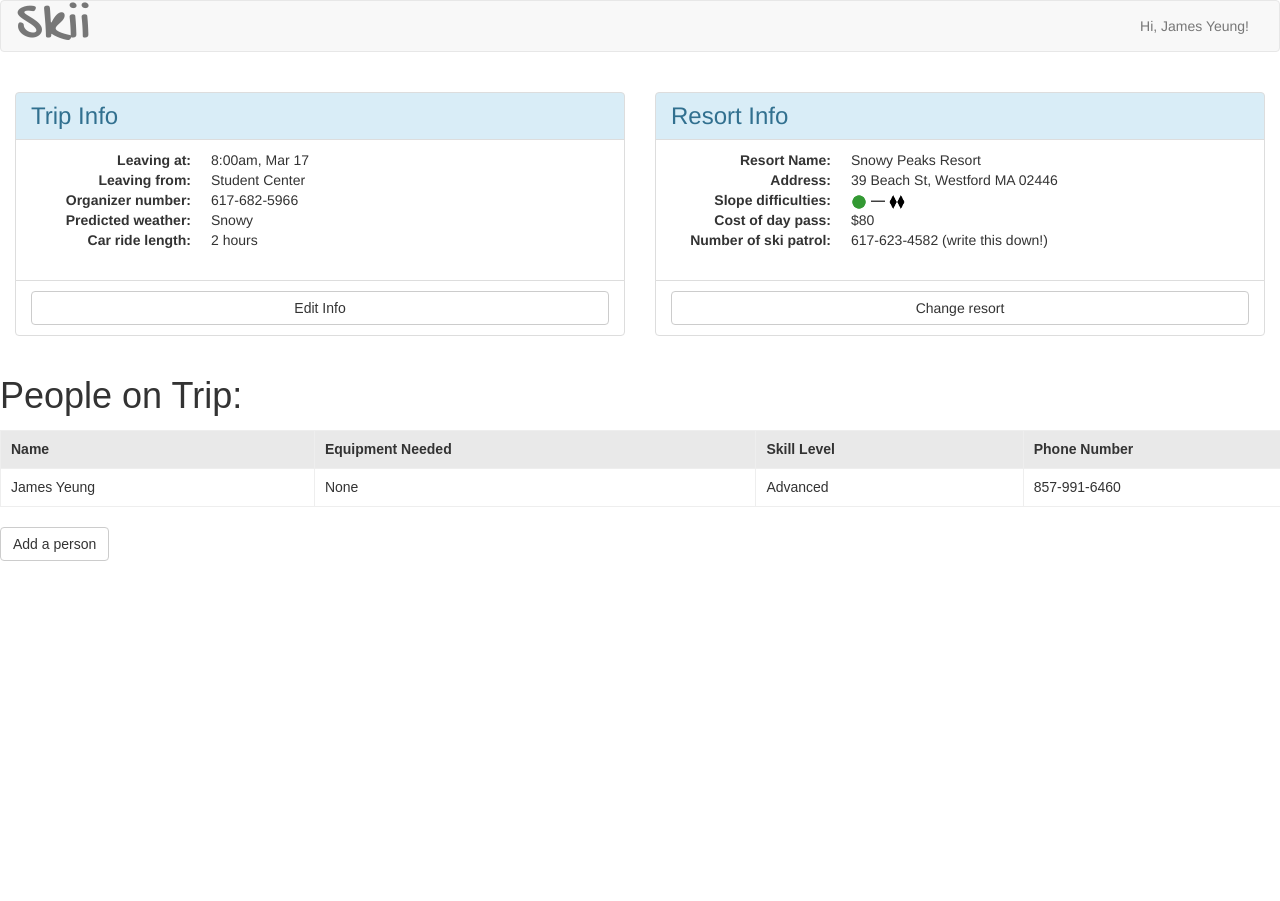
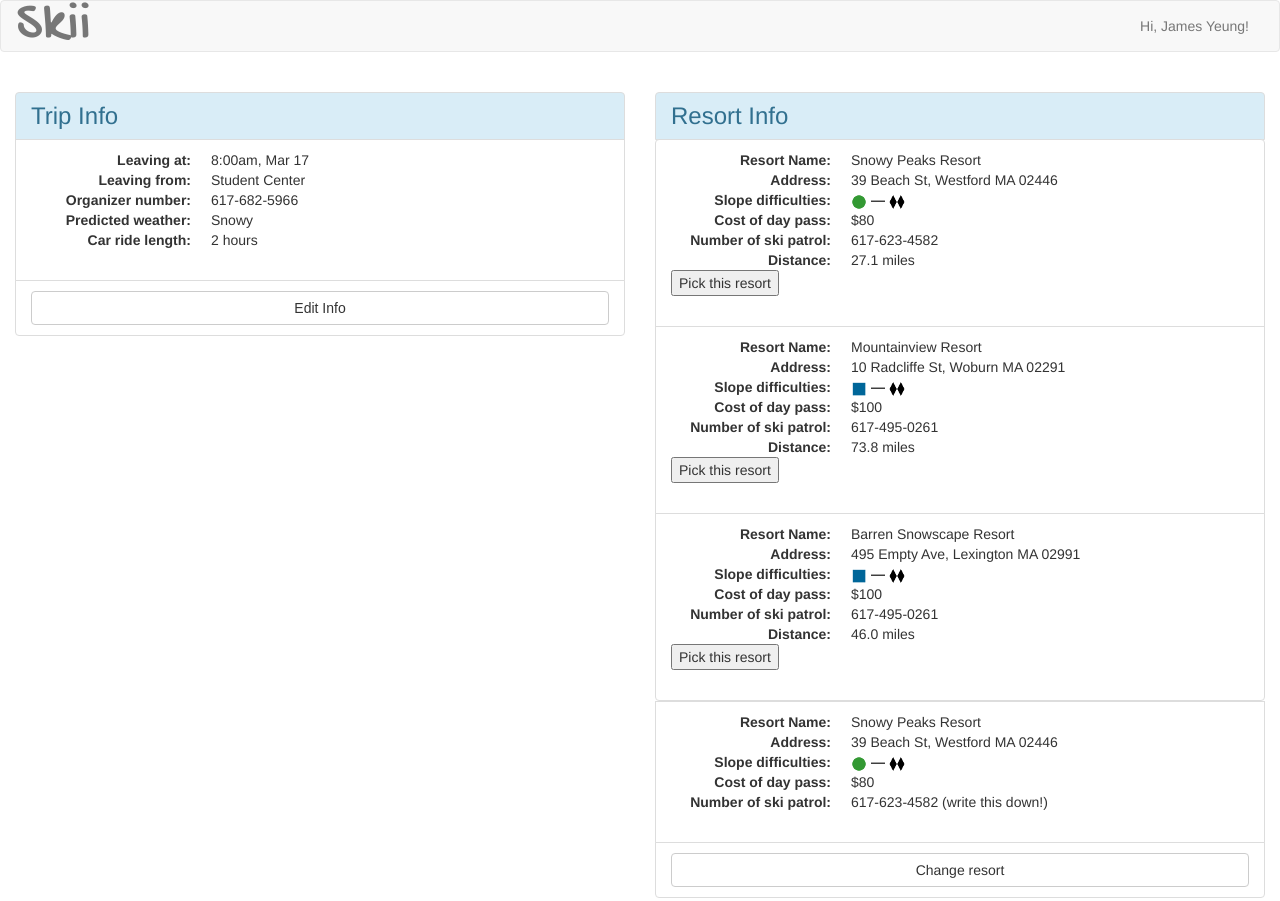
Before and after one commit to jpyeung/piranhamoose, a plain HTML site: page index.html in a window 1280 px wide. Shown: the top 901 px of the page. Before the commit the page ends 800 px from the top, so only its background shows below. Drawn offline with nearby package versions, Linux system fonts and the light colour scheme.

Commit message:
created a form (it's not functional yet)

```diff
--- a/index.html
+++ b/index.html
@@ -77,6 +77,59 @@
         <div class="col-md-6" id="resort_info">
           <ul class="list-group">
             <h3 class="list-group-item list-group-item-info" id="resort_header">Resort Info</h3>
+			    <div id="resort-form" title="Add a person">
+					<div class="list-group-item">
+					  <dl class="dl-horizontal">
+						<dt>Resort Name:</dt>
+						<dd id="resort_name">Snowy Peaks Resort</dd>
+						<dt>Address:</dt>
+						<dd id="resort_address">39 Beach St, Westford MA 02446</dd>
+						<dt>Slope difficulties:</dt>
+						<dd id="resort_difficulty"><img src="images/green_circle_16x16.png" alt="green circle"><b> &mdash; </b><img src="images/double_black_diamond_16x16.png" alt="double black diamond"></dd>
+						<dt>Cost of day pass:</dt>
+						<dd id="resort_price">$80</dd>
+						<dt>Number of ski patrol:</dt>
+						<dd><span id="ski_patrol_number">617-623-4582</span></dd>
+						<dt>Distance:</dt>
+						<dd id="resort_distance">27.1 miles</dd>
+						<input type="button" name="snowy_peaks_button" id="snowy_peaks_button" value="Pick this resort" />
+					  </dl>
+					</div>
+					<div class="list-group-item">
+					  <dl class="dl-horizontal">
+						<dt>Resort Name:</dt>
+						<dd id="resort_name">Mountainview Resort</dd>
+						<dt>Address:</dt>
+						<dd id="resort_address">10 Radcliffe St, Woburn MA 02291</dd>
+						<dt>Slope difficulties:</dt>
+						<dd id="resort_difficulty"><img src="images/blue_square_16x16.png" alt="blue circle"><b> &mdash; </b><img src="images/double_black_diamond_16x16.png" alt="double black diamond"></dd>
+						<dt>Cost of day pass:</dt>
+						<dd id="resort_price">$100</dd>
+						<dt>Number of ski patrol:</dt>
+						<dd><span id="ski_patrol_number">617-495-0261</span></dd>
+						<dt>Distance:</dt>
+						<dd id="resort_distance">73.8 miles</dd>
+						<input type="button" name="mountainview_button" id="mountainview_button" value="Pick this resort" />
+					  </dl>
+					</div>
+					<div class="list-group-item">
+					  <dl class="dl-horizontal">
+						<dt>Resort Name:</dt>
+						<dd id="resort_name">Barren Snowscape Resort</dd>
+						<dt>Address:</dt>
+						<dd id="resort_address">495 Empty Ave, Lexington MA 02991</dd>
+						<dt>Slope difficulties:</dt>
+						<dd id="resort_difficulty"><img src="images/blue_square_16x16.png" alt="blue circle"><b> &mdash; </b><img src="images/double_black_diamond_16x16.png" alt="double black diamond"></dd>
+						<dt>Cost of day pass:</dt>
+						<dd id="resort_price">$100</dd>
+						<dt>Number of ski patrol:</dt>
+						<dd><span id="ski_patrol_number">617-495-0261</span></dd>
+						<dt>Distance:</dt>
+						<dd id="resort_distance">46.0 miles</dd>
+						<input type="button" name="barren_snowscape_button" id="barren_snowscape_button" value="Pick this resort" />
+					  </dl>
+					</div>
+                </div>
             <div class="list-group-item">
               <dl class="dl-horizontal">
                 <dt>Resort Name:</dt>
--- a/index.js
+++ b/index.js
@@ -2,6 +2,37 @@
 // has finished loading in the browser.
 
 $(document).ready(function() {
+
+	var resort_dialog = function () {
+		var dlg = $("#resort-form").clone();
+        var leaving_at = dlg.find(("#leaving_at")),
+            leaving_from = dlg.find(("#leaving_from")),
+            organizer_number = dlg.find(("#organizer_number"));
+        var config = {
+            autoOpen: true,
+            height: 600,
+            width: 700,
+            modal: true,
+            buttons: {
+                "Save": save_data,
+                    "Cancel": function () {
+                    dlg.dialog("close");
+                }
+            },
+            close: function () {
+                dlg.remove();
+            }
+        };
+        config.title = "Edit trip information";
+        dlg.dialog(config);
+
+        function save_data() {
+        	$("#leaving_at_val").text(leaving_at.val());
+        	$("#leaving_from_val").text(leaving_from.val());
+        	$("#organizer_number_val").text(organizer_number.val());
+            dlg.dialog("close");
+        }
+	}
 
     var trip_dialog = function () {
         var dlg = $("#trip-form").clone();
@@ -88,6 +119,11 @@ $(document).ready(function() {
         return false;
     });
 
+	$("#change_resort_button").click(function(evt) {
+		resort_dialog();
+        return false;
+	});
+
     $("#add-person").button().click(new_dialog);
     $("#edit_info_button").button().click(trip_dialog);
 });
```
